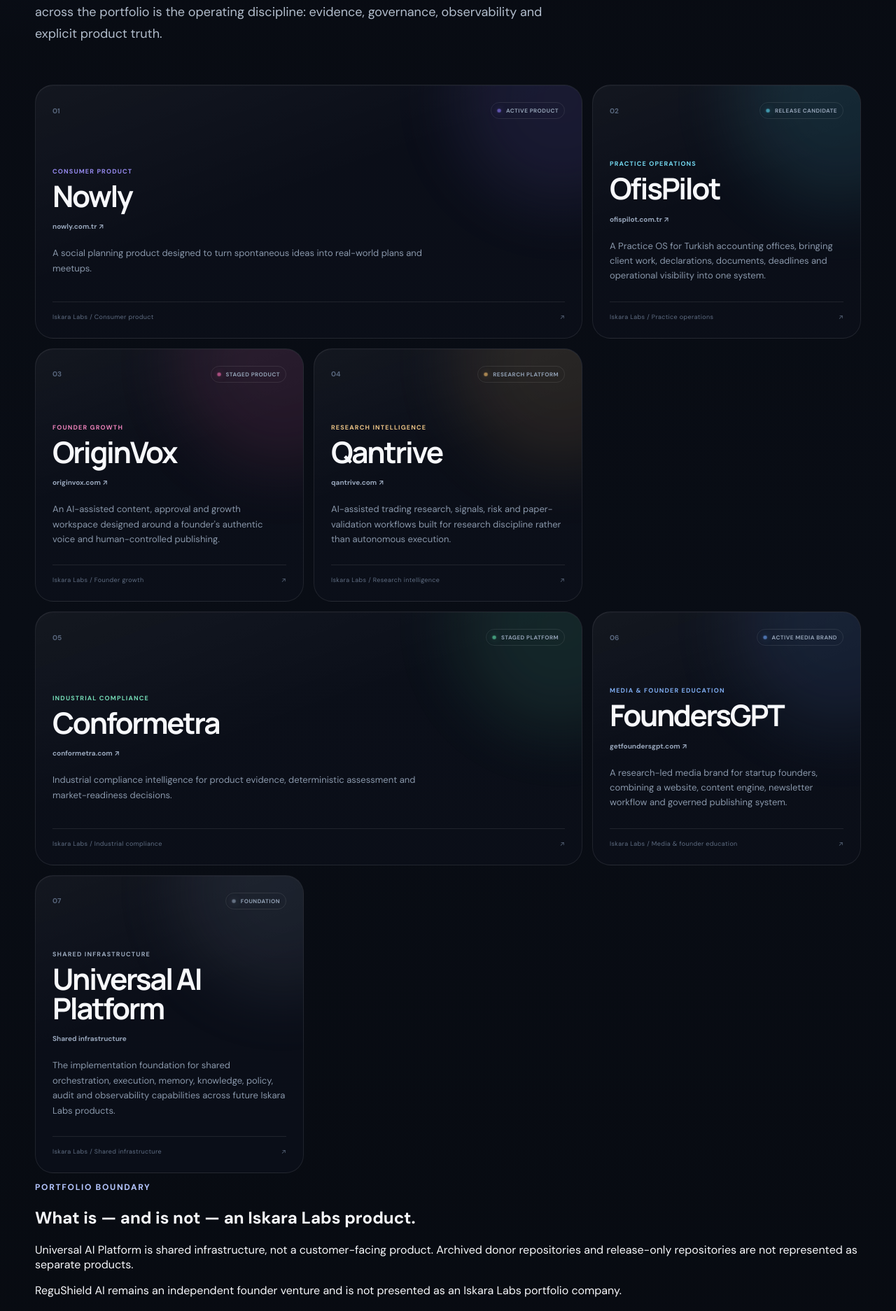
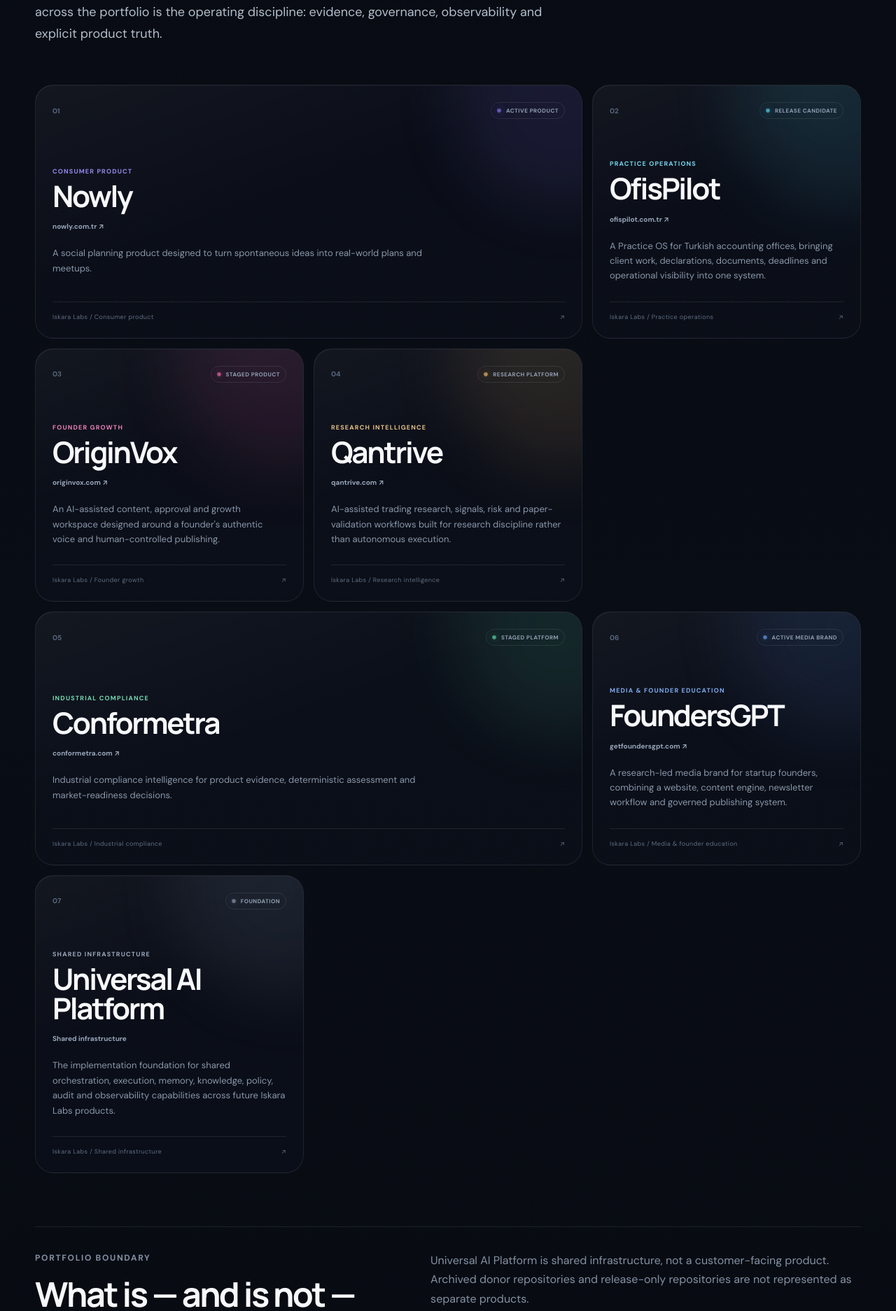
Before and after one commit to iskara-labs/.github, a Next.js app in the folder site/: page /portfolio in a window 1280 px wide. Shown: the part 481-2355 px from the top of the page at 70% size. Built offline with nearby package versions, Linux system fonts and the light colour scheme.

Commit message:
site: finish V2 inner-page polish

```diff
--- a/site/app/globals.css
+++ b/site/app/globals.css
@@ -2382,3 +2382,71 @@
     transition: none;
   }
 }
+
+
+/* V2 inner pages */
+.v2-page-intro h1 span {
+  display: block;
+  color: transparent;
+  background: linear-gradient(92deg, #dfe7ff, #92b5ff 42%, #9d82ff 72%, #ff8dc8);
+  -webkit-background-clip: text;
+  background-clip: text;
+}
+
+.v2-portfolio-page .v2-portfolio-grid {
+  margin-top: 14px;
+}
+
+.v2-portfolio-boundary {
+  margin-top: 76px;
+  padding: 34px 0;
+  display: grid;
+  grid-template-columns: .9fr 1.1fr;
+  gap: 62px;
+  border-top: 1px solid var(--line);
+  border-bottom: 1px solid var(--line);
+}
+
+.v2-portfolio-boundary h2 {
+  max-width: 540px;
+  margin: 8px 0 0;
+  font-family: "Manrope", sans-serif;
+  font-size: clamp(2rem, 3.8vw, 3.8rem);
+  line-height: 1.06;
+  letter-spacing: -.05em;
+}
+
+.v2-portfolio-boundary p {
+  margin: 0 0 15px;
+  color: #8491a4;
+  line-height: 1.7;
+}
+
+.v2-company-detail {
+  margin-bottom: 80px;
+}
+
+.v2-readiness-table .readiness-row {
+  transition: background 160ms ease, padding 160ms ease;
+}
+
+.v2-readiness-table .readiness-row:hover {
+  padding-inline: 12px;
+  background: linear-gradient(90deg, rgba(138,167,255,.04), transparent);
+}
+
+.v2-activation-list li {
+  transition: background 160ms ease, padding 160ms ease;
+}
+
+.v2-activation-list li:hover {
+  padding-inline: 12px;
+  background: linear-gradient(90deg, rgba(138,167,255,.035), transparent);
+}
+
+@media (max-width: 760px) {
+  .v2-portfolio-boundary {
+    grid-template-columns: 1fr;
+    gap: 24px;
+  }
+}
```
